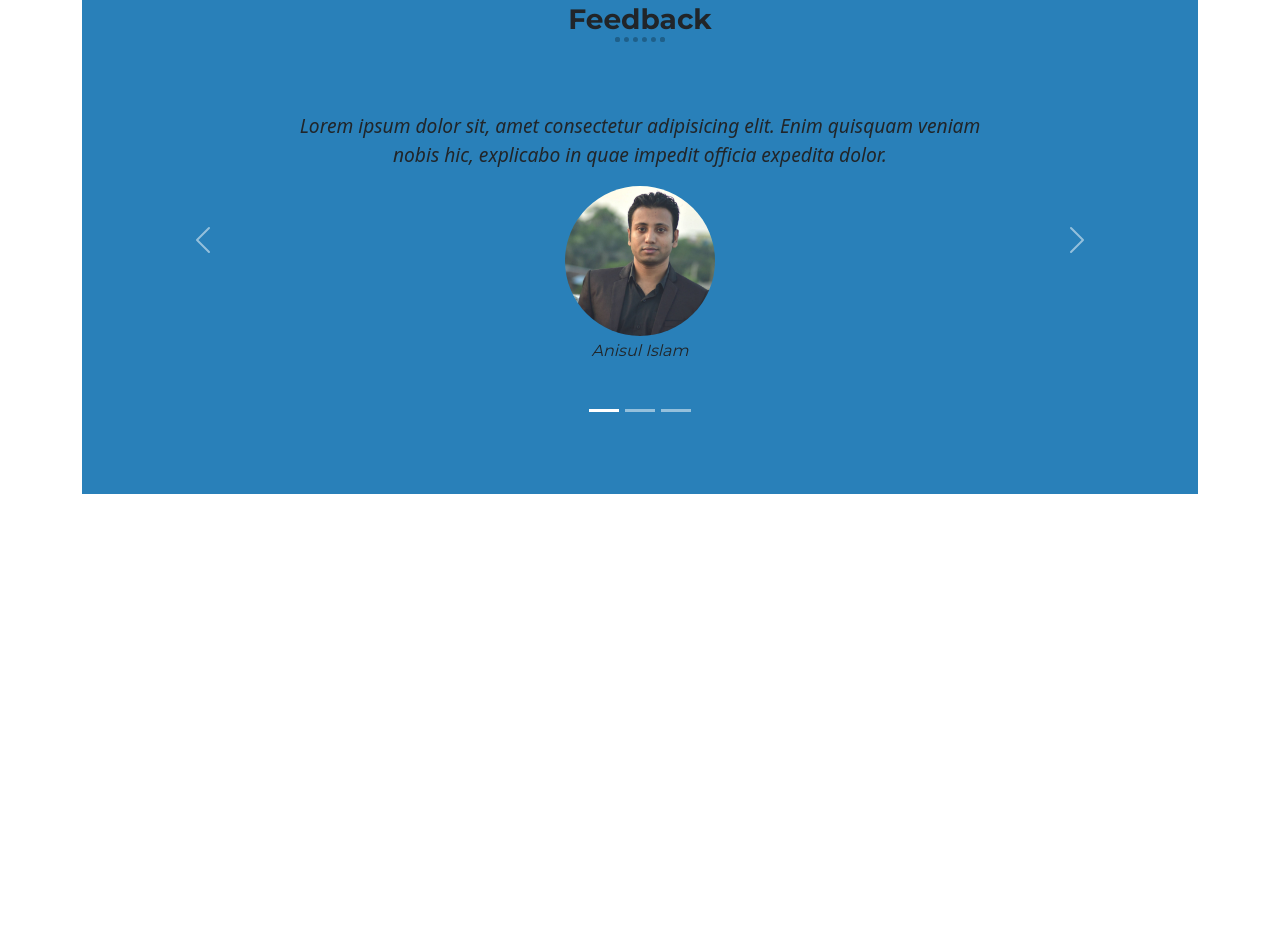
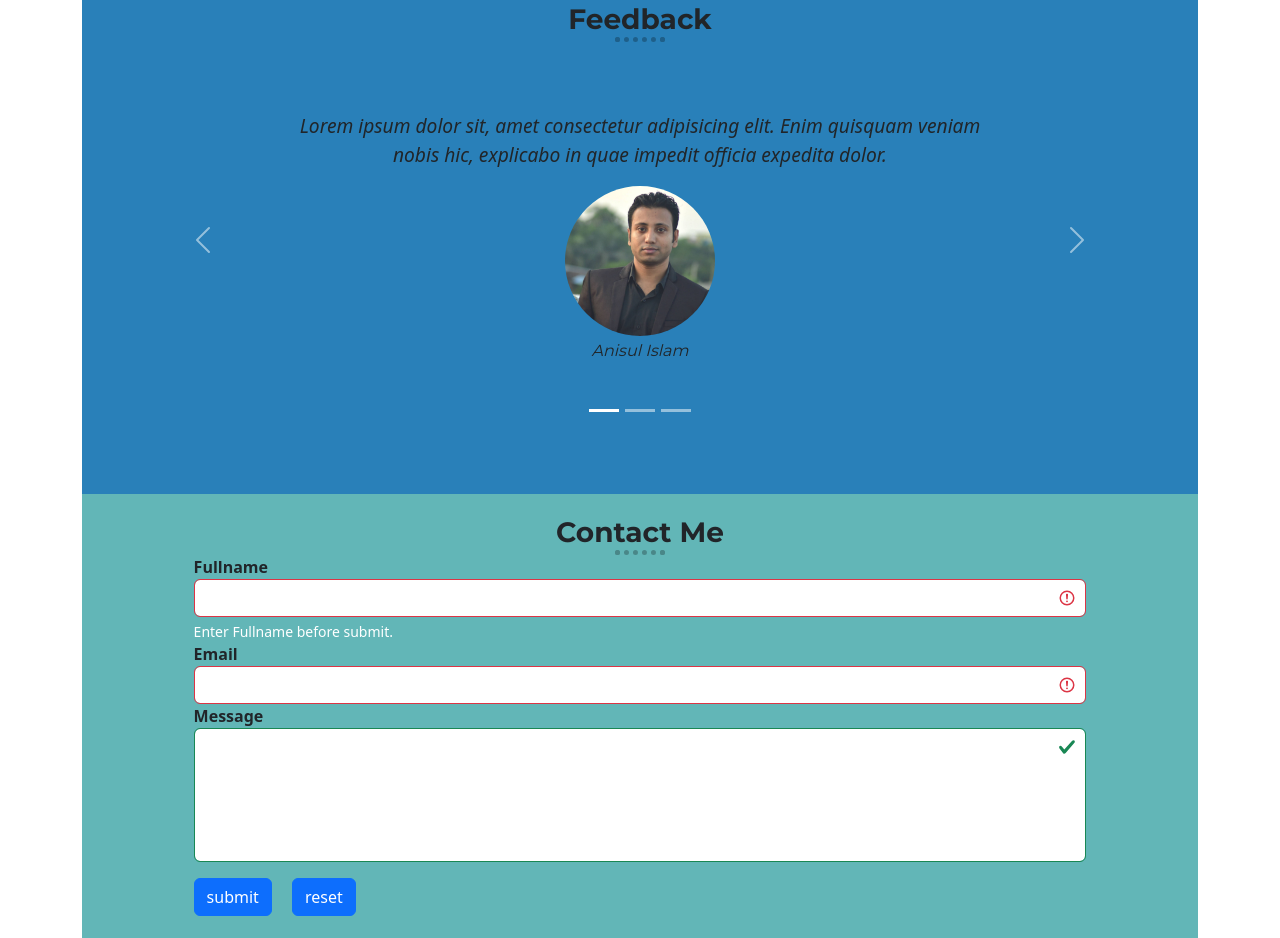
Before and after one commit to md-ibrahim-bd/Bootstrap-project-2, a plain HTML site: page header-design.html in a window 1280 px wide. Shown: the part 3028-3966 px from the top of the page. Before the commit the page ends 3522 px from the top, so only its background shows below. Drawn offline with nearby package versions, Linux system fonts and the light colour scheme.

Commit message:
contact end

```diff
--- a/header-design.html
+++ b/header-design.html
@@ -57,7 +57,7 @@
                             <a class="nav-link text-center text-md-left text-white" href="#feedback">Feedback</a>
                         </li>
                         <li class="nav-item">
-                            <a class="nav-link text-center text-md-left text-white" href="#">Contact Me</a>
+                            <a class="nav-link text-center text-md-left text-white" href="#contact">Contact Me</a>
                         </li>
 
                     </ul>
@@ -396,6 +396,51 @@
 
 
             <!-- Feedback end  -->
+
+
+            <!-- contact me start  -->
+
+            <section id="contact">
+                <div class="section-title">
+                    <h3 class="text-center">Contact Me</h3>
+                    <hr class="hr-style">
+                </div>
+
+                <div class="row">
+                    <div class="col-lg-12">
+                        <form action="mailto:md.ibrahim8269@gmail.com" method="post" enctype="text/plain"
+                            class="was-validated">
+                            <div class="form-group">
+                                <label for="fullname">Fullname</label>
+                                <input type="text" class="form-control" name="fullname" required>
+                                <div class="valid-feedback">Valid</div>
+                                <div style="color: white;" class="invalid-feedback">Enter Fullname before submit.</div>
+                            </div>
+
+
+                            <div class="form-group">
+                                <label for="email">Email</label>
+                                <input type="email" class="form-control" name="email" required>
+                            </div>
+
+
+                            <div class="form-group">
+                                <label for="message">Message</label>
+                                <textarea style="resize: none;" name="" id="" class="form-control" cols="30"
+                                    rows="5"></textarea>
+                            </div>
+
+                            <div class="form-group">
+                                <input type="button" class="btn btn-primary mt-3" value="submit">
+                                <input type="reset" class="btn btn-primary ms-3 mt-3" value="reset">
+                            </div>
+                        </form>
+                    </div>
+                </div>
+            </section>
+
+
+            <!-- contact me end  -->
         </main>
         <footer>
 
--- a/style.css
+++ b/style.css
@@ -164,3 +164,18 @@ header{
 
 
 /* feedback end  */
+
+
+
+/* contact start  */
+
+#contact{
+    padding: 2% 10%;
+    background: #62B6B7;
+}
+.form-group label{
+    margin-bottom: 0;
+    font-weight: bold;
+}
+
+/* contact end  */
```
